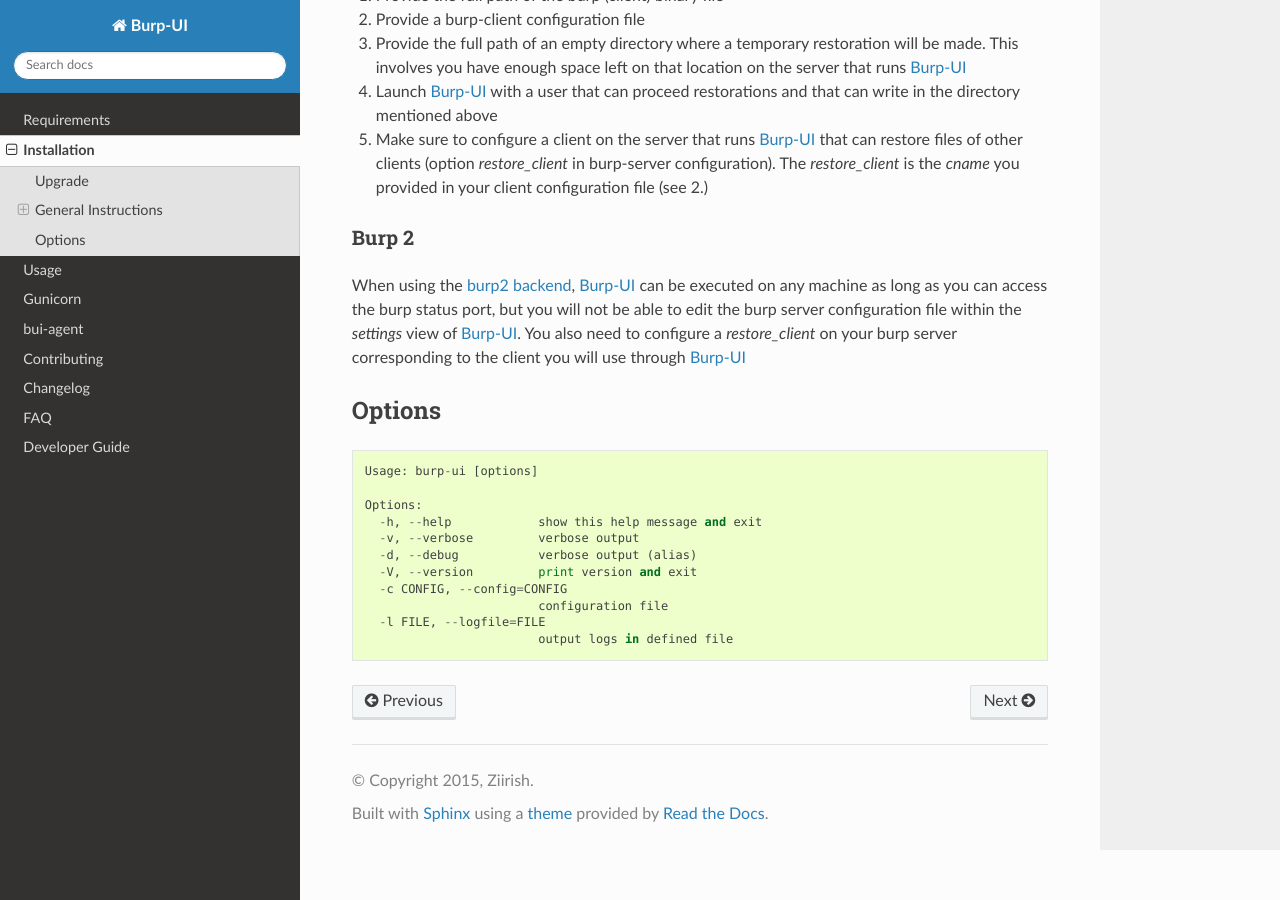
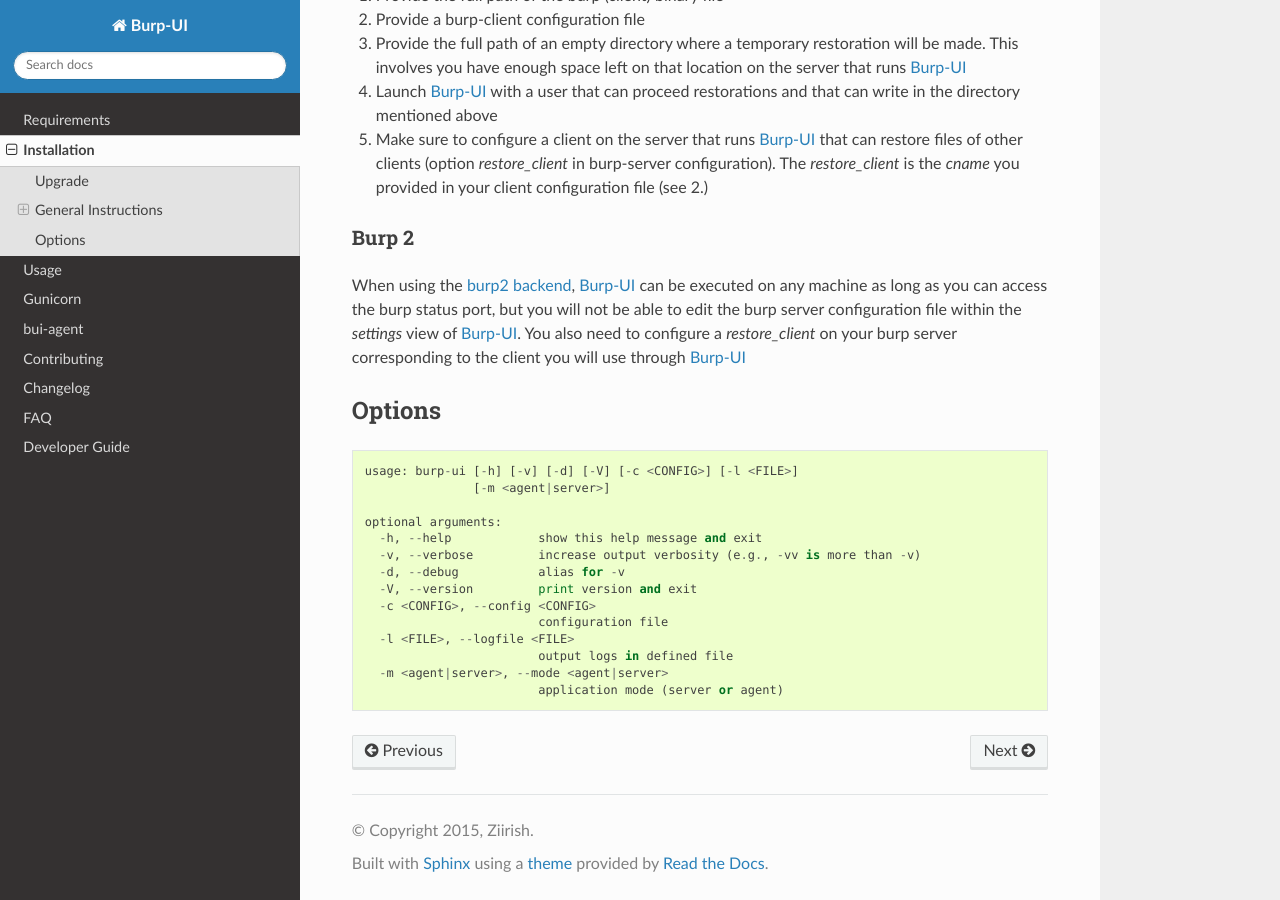
Before and after one commit to ziirish/burp-ui, a Sphinx documentation site: the page built from docs/installation.rst, in a window 1280 px wide and 900 px high, scrolled down 1098 px. Built offline with Sphinx 7.4.7 and the Read the Docs theme 2.0.0, drawn with Linux system fonts in a browser that asks for light colours; pages that are not in the unit, such as notebooks, are missing from menus.

Commit message:
improve doc

```diff
--- a/docs/api.rst
+++ b/docs/api.rst
@@ -5,3 +5,5 @@
 whatever front-end you like on top of it.
 
 .. autoflask:: burpui:app
+        :blueprints: api
+        :undoc-static:
--- a/docs/gunicorn.rst
+++ b/docs/gunicorn.rst
@@ -48,9 +48,13 @@
 
 ::
 
+    apt-get install gunicorn
     useradd -r -d /var/lib/burpui -c 'Burp-UI daemon user' burpui
+    mkdir /etc/burp
+    cp /usr/local/share/burpui/etc/burpui.sample.cfg /etc/burp/burpui.cfg
     mkdir -p /var/log/gunicorn
     chown -R burpui: /var/log/gunicorn
+    service gunicorn restart
 
 
 Reverse Proxy
--- a/docs/installation.rst
+++ b/docs/installation.rst
@@ -80,17 +80,20 @@
 
 ::
 
-    Usage: burp-ui [options]
+   usage: burp-ui [-h] [-v] [-d] [-V] [-c <CONFIG>] [-l <FILE>]
+                  [-m <agent|server>]
 
-    Options:
-      -h, --help            show this help message and exit
-      -v, --verbose         verbose output
-      -d, --debug           verbose output (alias)
-      -V, --version         print version and exit
-      -c CONFIG, --config=CONFIG
-                            configuration file
-      -l FILE, --logfile=FILE
-                            output logs in defined file
+   optional arguments:
+     -h, --help            show this help message and exit
+     -v, --verbose         increase output verbosity (e.g., -vv is more than -v)
+     -d, --debug           alias for -v
+     -V, --version         print version and exit
+     -c <CONFIG>, --config <CONFIG>
+                           configuration file
+     -l <FILE>, --logfile <FILE>
+                           output logs in defined file
+     -m <agent|server>, --mode <agent|server>
+                           application mode (server or agent)
 
 
 .. _Flask: http://flask.pocoo.org/
```
Also changed, not shown: README.rst (+12 -2 lines), docs/faq.rst (+21 -1 lines), docs/index.rst (+2 -6 lines), docs/requirements.rst (+12 -2 lines).
